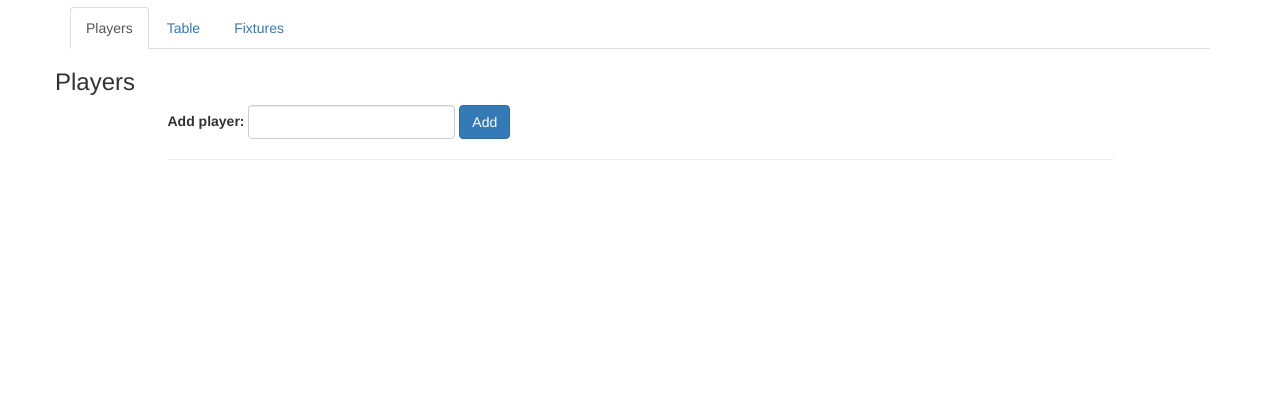
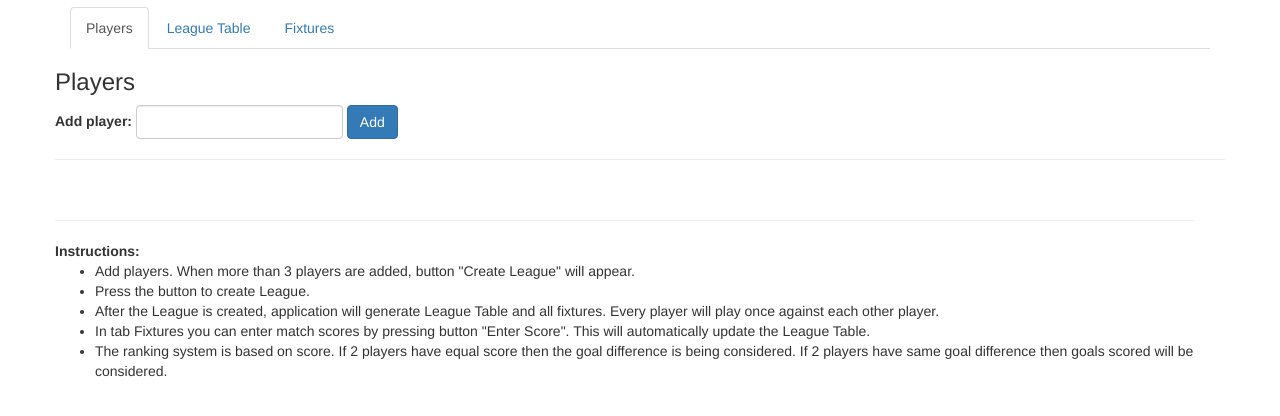
Before and after one commit to DarkoJukic/FIFA-PES-Score-Calculator, a website: page index.html in a window 1280 px wide. Shown: the part 56-472 px from the top of the page. Drawn offline with Linux system fonts and the light colour scheme.

Commit message:
Added Instructions and Toastr

```diff
--- a/css/style.css
+++ b/css/style.css
@@ -6,6 +6,10 @@
     background: green;
 }
 
+.center {
+    margin: auto;
+}
+
 input::-webkit-outer-spin-button,
 input::-webkit-inner-spin-button {
     /* display: none; <- Crashes Chrome on hover */
--- a/index.html
+++ b/index.html
@@ -6,6 +6,7 @@
     <meta name="description" content="The HTML5 Herald">
     <link rel="stylesheet" href="css/style.css">
     <link rel="stylesheet" href="css/bootstrap.min.css">
+    <link rel="stylesheet" href="css/toastr.min.css">
     <script src="libraries/angular.min.js"></script>
 </head>
 
@@ -15,7 +16,7 @@
     <h2>FIFA / PES Score Calculator</h2>
     <ul class="nav nav-tabs">
         <li class="active"><a data-toggle="tab" href="#home">Players</a></li>
-        <li><a data-toggle="tab" href="#menu1">Table</a></li>
+        <li><a data-toggle="tab" href="#menu1">League Table</a></li>
         <li><a data-toggle="tab" href="#menu2">Fixtures</a></li>
     </ul>
 
@@ -23,28 +24,40 @@
     <div class="tab-content row">
         <div id="home" class="tab-pane fade in active">
             <h3>Players</h3>
-
-            <div class="col-xs-10 col-xs-offset-1">
+            <div>
                 <form class="form-inline">
                     <label for="inlineFormInput">Add player: </label>
                     <input type="text" class="form-control" id="inlineFormInput" ng-model="newPlayer.name">
                     <button type="submit" class="btn btn-primary" ng-click="addNewPlayer(newPlayer)">Add</button>
                 </form>
                 <hr>
-                <div ng-cloak>
-                    <div ng-repeat="player in players" >
+                <div ng-cloak class="row col-xs-8 col-xs-offset-1">
+                    <div ng-repeat="player in players">
                         {{$index+1}}. {{player.name}}
                     </div>
-                    <button ng-if="players.length > 1" class="btn btn-primary" ng-click="makeTourament(players)">Make tourament</button>
+                    <br>
+                    <button ng-if="players.length > 2" class="btn btn-primary" ng-click="makeTourament(players)">Create League</button>
+                </div>
+                <div class="row col-xs-12">
+                <hr>
+                   <strong>Instructions:</strong>
+                    <ul>
+                        <li>Add players. When more than 3 players are added, button "Create League" will appear.</li>
+                        <li> Press the button to create League.
+                        </li>
+                        <li>After the League is created, application will generate League Table and all fixtures. Every player will play once against each other player.</li>
+                        <li>In tab Fixtures you can enter match scores by pressing button "Enter Score". This will automatically update the League Table.</li>
+                        <li>The ranking system is based on score. If 2 players have equal score then the goal difference is being considered. If 2 players have  same goal difference then goals scored will be considered.</li>
+                    </ul>
                 </div>
             </div>
         </div>
 
         <div id="menu1" class="tab-pane fade row">
-            <h3 class="col-xs-12">Table</h3>
+            <h3 class="col-xs-12">League Table</h3>
 
 
-            <div class="col-xs-10 col-xs-offset-1">
+        <div class="col-xs-10 col-xs-offset-1">
          <table class="table" ng-if="touramentMade" >
             <thead>
               <tr>
@@ -103,6 +116,7 @@
 
     <script src="libraries/jquery.min.js"></script>
     <script src="libraries/tab.js"></script>
+    <script src="libraries/toastr.min.js"></script>
     <script src="js/app.js"></script>
 </body>
 </html>
--- a/js/app.js
+++ b/js/app.js
@@ -13,6 +13,7 @@ myApp.controller('MainCtrl', ['$scope', function($scope) {
 
      $scope.makeTourament = function (players) {
          $scope.touramentMade = true;
+         toastr["success"]("League created!");
          $scope.games = [];
          for (var i=0; i<$scope.players.length; i++) {
              for (var j=0; j<$scope.players.length; j++) {
@@ -29,6 +30,7 @@ myApp.controller('MainCtrl', ['$scope', function($scope) {
     $scope.enterScore = function (game) {
         $scope.game = game;
         $scope.game.played = true;
+         toastr["success"]("Score added!");
         if ($scope.game.player1Goals > $scope.game.player2Goals) {
             console.log("player 1 wins");
 
@@ -115,9 +117,9 @@ myApp.controller('MainCtrl', ['$scope', function($scope) {
 
 }]);
 
-    function Game(homePlayer, awayPlayer) {
-        this.player1 = homePlayer;
-        this.player2 = awayPlayer;
+    function Game(player1, player2) {
+        this.player1 = player1;
+        this.player2 = player2;
         this.player1Goals = 0;
         this.player2Goals= 0;
         this.played = false
```
Also changed, not shown: css/toastr.min.css (added), libraries/toastr.min.js (added).
